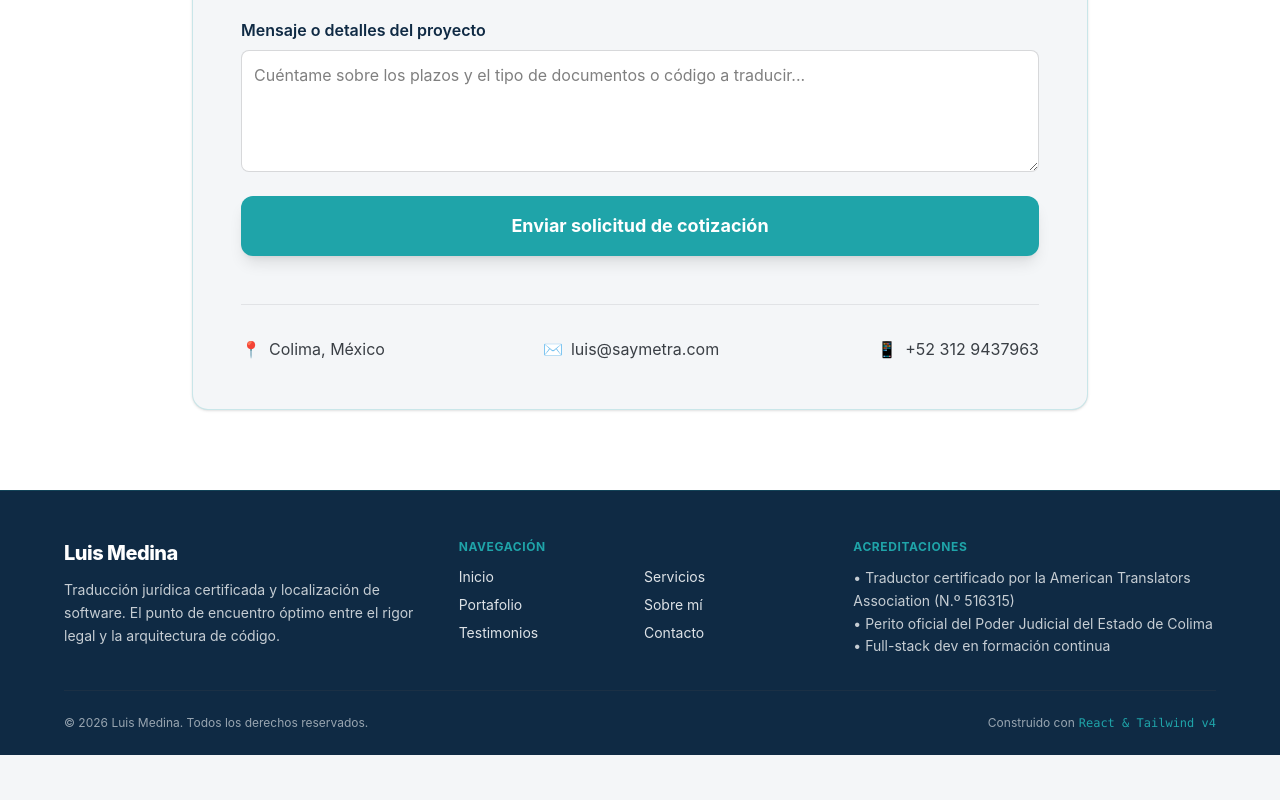
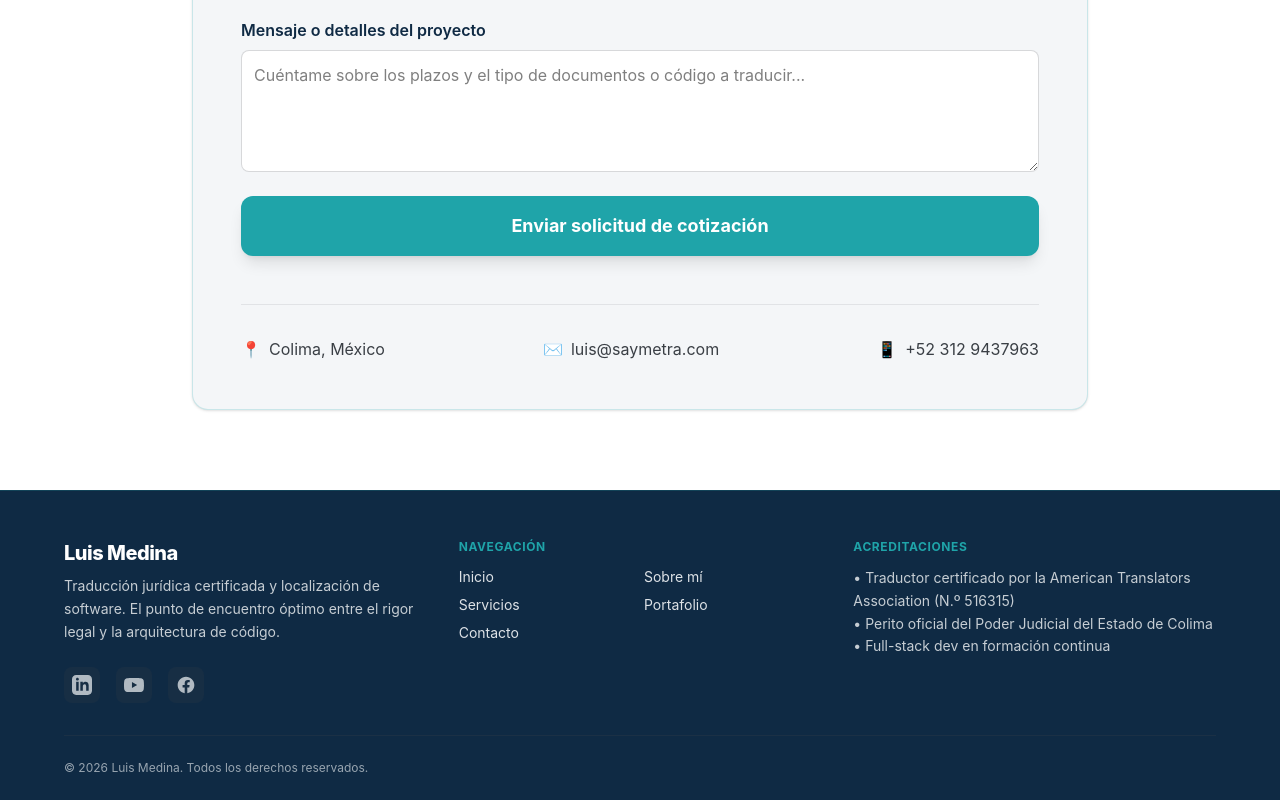
Before and after one commit to LuisMedinaMST/mi-sitio-web, a React (Vite) app: page / in a window 1280 px wide. Shown: the part 6414-7214 px from the top of the page. Before the commit the page ends 7169 px from the top, so only its background shows below. Built offline with nearby package versions, Linux system fonts and the light colour scheme.

Commit message:
feat: integra al footer los enlaces a las redes sociales con diseño optimizado

```diff
--- a/src/components/Footer.jsx
+++ b/src/components/Footer.jsx
@@ -4,40 +4,83 @@ const Footer = () => {
   const currentYear = new Date().getFullYear();
 
   return (
-    <footer className="bg-azul-profundo text-nube-clara pt-12 pb-6 px-6 border-t border-turquesa-tech/20">
+    <footer className="bg-[#0f2a44] text-[#f4f6f8] pt-12 pb-6 px-6 border-t border-[#1fa4a9]/20">
       <div className="max-w-6xl mx-auto grid grid-cols-1 md:grid-cols-3 gap-8 mb-8">
 
-        {/* Columna 1: Branding y Enfoque */}
-        <div className="flex flex-col gap-3">
-          <span className="text-xl font-extrabold tracking-tight text-white">
-            Luis Medina
-          </span>
-          <p className="text-nube-clara/80 text-sm leading-relaxed max-w-sm">
-            Traducción jurídica certificada y localización de software. El punto de encuentro óptimo entre el rigor legal y la arquitectura de código.
-          </p>
+        {/* Columna 1: Branding, Enfoque y Redes Sociales */}
+        <div className="flex flex-col gap-4">
+          <div>
+            <span className="text-xl font-extrabold tracking-tight text-white block">
+              Luis Medina
+            </span>
+            <p className="text-[#f4f6f8]/80 text-sm leading-relaxed max-w-sm mt-2">
+              Traducción jurídica certificada y localización de software. El punto de encuentro óptimo entre el rigor legal y la arquitectura de código.
+            </p>
+          </div>
+
+          {/* Enlaces a Redes Sociales con diseño UI/UX sutil pero accesible */}
+          <div className="flex items-center gap-4 mt-2">
+            {/* LinkedIn */}
+            <a
+              href="https://www.linkedin.com/in/luis-medina-b6534910/" // Reemplaza con tu URL
+              target="_blank"
+              rel="noopener noreferrer"
+              className="text-[#f4f6f8]/70 hover:text-[#1fa4a9] transition-colors p-2 bg-[#3a3f45]/20 rounded-lg hover:bg-[#3a3f45]/40"
+              aria-label="LinkedIn de Luis Medina"
+            >
+              <svg className="w-5 h-5 fill-current" viewBox="0 0 24 24">
+                <path d="M19 0h-14c-2.761 0-5 2.239-5 5v14c0 2.761 2.239 5 5 5h14c2.762 0 5-2.239 5-5v-14c0-2.761-2.238-5-5-5zm-11 19h-3v-11h3v11zm-1.5-12.268c-.966 0-1.75-.79-1.75-1.764s.784-1.764 1.75-1.764 1.75.79 1.75 1.764-.783 1.764-1.75 1.764zm13.5 12.268h-3v-5.604c0-3.368-4-3.113-4 0v5.604h-3v-11h3v1.765c1.396-2.586 7-2.777 7 2.476v6.759z"/>
+              </svg>
+            </a>
+
+            {/* YouTube */}
+            <a
+              href="https://www.youtube.com/@luismedinatraductor"
+              target="_blank"
+              rel="noopener noreferrer"
+              className="text-[#f4f6f8]/70 hover:text-[#1fa4a9] transition-colors p-2 bg-[#3a3f45]/20 rounded-lg hover:bg-[#3a3f45]/40"
+              aria-label="Canal de YouTube de Luis Medina"
+            >
+              <svg className="w-5 h-5 fill-current" viewBox="0 0 24 24">
+                <path d="M23.498 6.186a3.016 3.016 0 0 0-2.122-2.136C19.505 3.545 12 3.545 12 3.545s-7.505 0-9.377.505A3.017 3.017 0 0 0 .502 6.186C0 8.07 0 12 0 12s0 3.93.502 5.814a3.016 3.016 0 0 0 2.122 2.136c1.871.505 9.376.505 9.376.505s7.505 0 9.377-.505a3.015 3.015 0 0 0 2.122-2.136C24 15.93 24 12 24 12s0-3.93-.502-5.814zM9.545 15.568V8.432L15.818 12l-6.273 3.568z"/>
+              </svg>
+            </a>
+
+            {/* Facebook (Opcional, omitir si no generas contenido de negocio ahí) */}
+            <a
+              href="https://www.facebook.com/luis.felipe.5477/?locale=es_LA"
+              target="_blank"
+              rel="noopener noreferrer"
+              className="text-[#f4f6f8]/70 hover:text-[#1fa4a9] transition-colors p-2 bg-[#3a3f45]/20 rounded-lg hover:bg-[#3a3f45]/40"
+              aria-label="Facebook de Luis Medina"
+            >
+              <svg className="w-5 h-5 fill-current" viewBox="0 0 24 24">
+                <path d="M22 12c0-5.523-4.477-10-10-10S2 6.477 2 12c0 4.991 3.657 9.128 8.438 9.878v-6.987h-2.54V12h2.54V9.797c0-2.506 1.492-3.89 3.777-3.89 1.094 0 2.238.195 2.238.195v2.46h-1.26c-1.243 0-1.63.771-1.63 1.562V12h2.773l-.443 2.89h-2.33v6.988C18.343 21.128 22 16.991 22 12z"/>
+              </svg>
+            </a>
+          </div>
         </div>
 
         {/* Columna 2: Navegación Interna (UX) */}
         <div className="flex flex-col gap-3">
-          <h4 className="text-turquesa-tech font-bold uppercase tracking-wider text-xs">
+          <h4 className="text-[#1fa4a9] font-bold uppercase tracking-wider text-xs">
             Navegación
           </h4>
           <ul className="grid grid-cols-2 gap-2 text-sm">
-            <li><a href="#inicio" className="hover:text-turquesa-tech transition-colors text-nube-clara/90">Inicio</a></li>
-            <li><a href="#servicios" className="hover:text-turquesa-tech transition-colors text-nube-clara/90">Servicios</a></li>
-            <li><a href="#portafolio" className="hover:text-turquesa-tech transition-colors text-nube-clara/90">Portafolio</a></li>
-            <li><a href="#sobre-mi" className="hover:text-turquesa-tech transition-colors text-nube-clara/90">Sobre mí</a></li>
-            <li><a href="#testimonios" className="hover:text-turquesa-tech transition-colors text-nube-clara/90">Testimonios</a></li>
-            <li><a href="#contacto" className="hover:text-turquesa-tech transition-colors text-nube-clara/90">Contacto</a></li>
+            <li><a href="#inicio" className="hover:text-[#1fa4a9] transition-colors text-[#f4f6f8]/90">Inicio</a></li>
+            <li><a href="#sobre-mi" className="hover:text-[#1fa4a9] transition-colors text-[#f4f6f8]/90">Sobre mí</a></li>
+            <li><a href="#servicios" className="hover:text-[#1fa4a9] transition-colors text-[#f4f6f8]/90">Servicios</a></li>
+            <li><a href="#portafolio" className="hover:text-[#1fa4a9] transition-colors text-[#f4f6f8]/90">Portafolio</a></li>
+            <li><a href="#contacto" className="hover:text-[#1fa4a9] transition-colors text-[#f4f6f8]/90">Contacto</a></li>
           </ul>
         </div>
 
         {/* Columna 3: Validaciones de Autoridad (Marketing) */}
         <div className="flex flex-col gap-3">
-          <h4 className="text-turquesa-tech font-bold uppercase tracking-wider text-xs">
+          <h4 className="text-[#1fa4a9] font-bold uppercase tracking-wider text-xs">
             Acreditaciones
           </h4>
-          <p className="text-sm text-nube-clara/80 leading-relaxed">
+          <p className="text-sm text-[#f4f6f8]/80 leading-relaxed">
             • Traductor certificado por la American Translators Association (N.º 516315)<br />
             • Perito oficial del Poder Judicial del Estado de Colima<br />
             • Full-stack dev en formación continua
@@ -47,12 +90,9 @@ const Footer = () => {
       </div>
 
       {/* Barra de Derechos de Autor */}
-      <div className="max-w-6xl mx-auto pt-6 border-t border-gris-carbon/30 flex flex-col md:flex-row justify-between items-center gap-4 text-xs text-nube-clara/60">
+      <div className="max-w-6xl mx-auto pt-6 border-t border-[#3a3f45]/30 flex flex-col md:flex-row justify-between items-center gap-4 text-xs text-[#f4f6f8]/60">
         <p>
           &copy; {currentYear} Luis Medina. Todos los derechos reservados.
-        </p>
-        <p className="flex items-center gap-1">
-          Construido con <span className="font-mono text-turquesa-tech">React & Tailwind v4</span>
         </p>
       </div>
     </footer>
```
